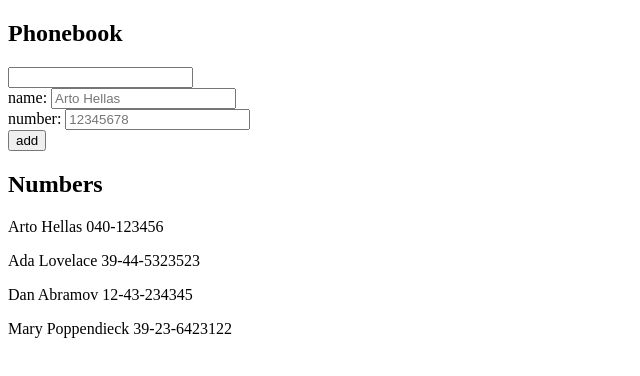
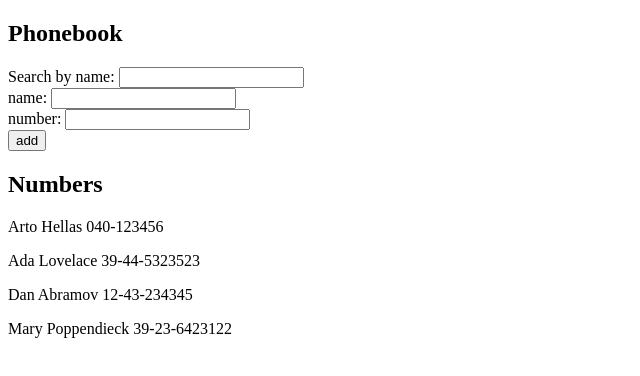
Before and after one commit to tokokha/part2, a React (Create React App) app in the folder phonebook/: page / in a window 1280 px wide. Shown: the top 376 px of the page, without its empty margins (0-640 px from the left). Built offline with nearby package versions, Linux system fonts and the light colour scheme.

Commit message:
Finished 2.10

```diff
--- a/phonebook/src/App.js
+++ b/phonebook/src/App.js
@@ -1,4 +1,7 @@
 import { useState } from 'react'
+import Search from './components/Search'
+import Form from './components/Form'
+import PhoneBook from './components/PhoneBook'
 
 const App = () => {
   const [persons, setPersons] = useState([
@@ -42,6 +45,8 @@ const App = () => {
 
     if (personObject.name !== undefined && personObject.number !== undefined && personObject.name !== '' && personObject.number !== '') {
       setPersons(persons.concat(personObject))
+    } else {
+      alert('Please fill the form again')
     }
     setNewName("")
     setNewNumber("")
@@ -50,20 +55,12 @@ const App = () => {
   return (
     <div>
       <h2>Phonebook</h2>
-      <input value={newFilter} onChange={handleFilterChange} />
-      <form onSubmit={addPerson}>
-        <div>
-          name: <input placeholder='Arto Hellas' value={newName} onChange={handleNameChange}/>
-        </div>
-        <div>
-          number: <input placeholder='12345678' value={newNumber} onChange={handleNumberChange}/>
-        </div>
-        <div>
-          <button type="submit">add</button>
-        </div>
-      </form>
-      <h2>Numbers</h2>
-      {display.map(person => <p key={person.name}>{person.name} {person.number}</p>)}
+      <Search value={newFilter} onChange={handleFilterChange} />
+      <Form onSubmit={addPerson} inputs={[
+        { text: 'name', value: newName, onChange: handleNameChange},
+        { text: 'number', value: newNumber, onChange: handleNumberChange}
+      ]}/>
+      <PhoneBook data={display} />
     </div>
   )
 }
--- /dev/null
+++ b/phonebook/src/components/Form.js
@@ -0,0 +1,14 @@
+const Form = (props) => {
+    return (
+        <form onSubmit={props.onSubmit}>
+            {props.inputs.map(input =>
+            <div>
+                {input.text}: <input value={input.value} onChange={input.onChange}/>
+            </div>
+            )}
+            <button type="submit">add</button>
+        </form>
+    )
+}
+
+export default Form
--- /dev/null
+++ b/phonebook/src/components/PhoneBook.js
@@ -0,0 +1,10 @@
+const PhoneBook = ({ data }) => {
+    return (
+            <div>
+                <h2>Numbers</h2>
+                {data.map(person => <p key={person.name}>{person.name} {person.number}</p>)}
+            </div>
+    )
+}
+
+export default PhoneBook
--- /dev/null
+++ b/phonebook/src/components/Search.js
@@ -0,0 +1,9 @@
+const Search = (props) => {
+    return (
+        <div>
+            Search by name: <input value={props.value} onChange={props.onChange}/>
+        </div>
+    )
+}
+
+export default Search
```
